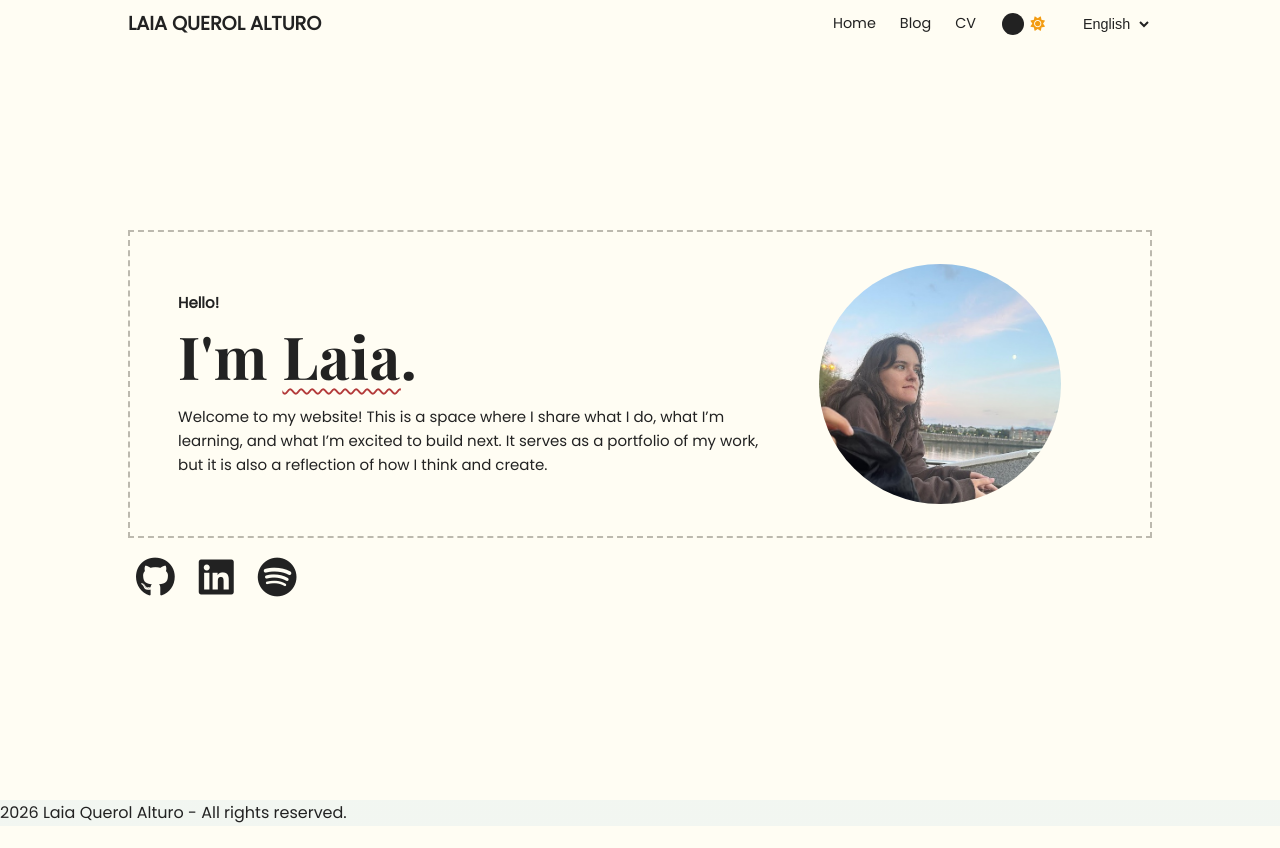
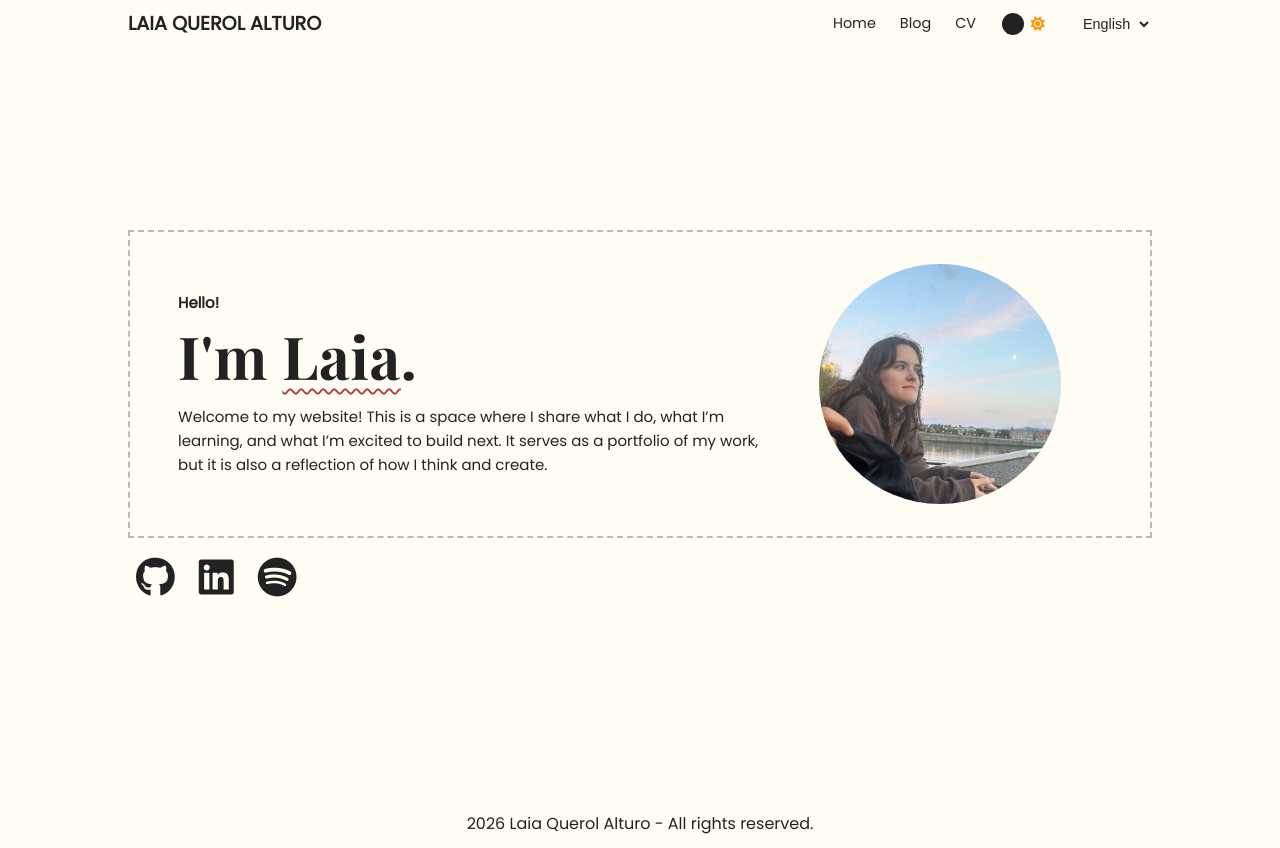
Before and after one commit to la1qa/la1qa.github.io, a React (Vite) app: page / in a window 1280 px wide. Before the commit the page ends 826 px from the top, so only its background shows below. Built offline with nearby package versions, Linux system fonts and the light colour scheme.

Commit message:
footer css

```diff
--- a/src/components/Footer.tsx
+++ b/src/components/Footer.tsx
@@ -1,10 +1,11 @@
 import React from 'react';
+import styles from './styles/Footer.module.css';
 
 const Footer: React.FC = () => {
   return (
-    <footer id="contact" className="footer section">
-      <div className="footer__container bd-grid">
-        <h3 className="footer__copy" data-i18n="footer"></h3>
+    <footer id="contact" className={styles.footer}>
+      <div className={styles.footer__container}>
+        <h3 className={styles.footer__copy} data-i18n="footer"></h3>
       </div>
     </footer>
   );
--- /dev/null
+++ b/src/components/styles/Footer.module.css
@@ -0,0 +1,36 @@
+
+.footer {
+  background-color: var(--header-bar-color);
+  height: var(--header-height);
+  display: flex ;
+  align-items: center;
+  justify-content: center;
+  padding: 0;
+}
+
+.footer__container {
+  display: flex ;
+  align-items: center ;
+  justify-content: center;
+  text-align: center;
+  width: 100%;
+}
+
+.footer__copy {
+  text-align: center;
+  font-weight: 100;
+  color: var(--text-color);
+  margin: 0 ; /* remove extra margin */
+  line-height: 1.2; /* tighter line spacing */
+  display: flex;
+  align-items: center;
+}
+
+.footer__copy h3 {
+  font-size: clamp(0.75rem, 2.0vw, 1rem);
+}
+
+.footer__box {
+  display: flex;
+  flex-direction: column;
+}
```
